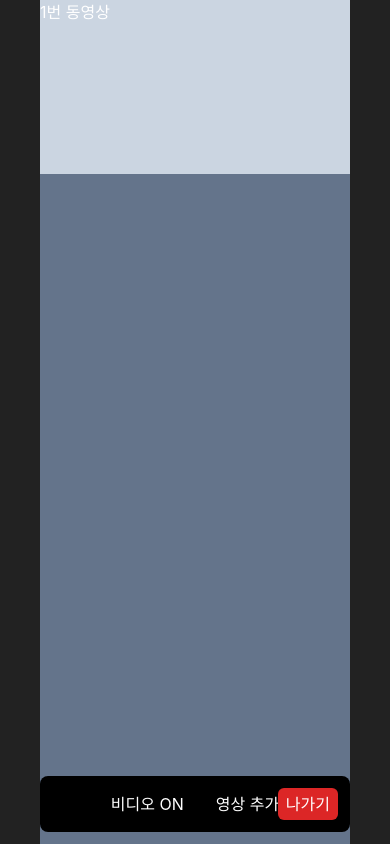
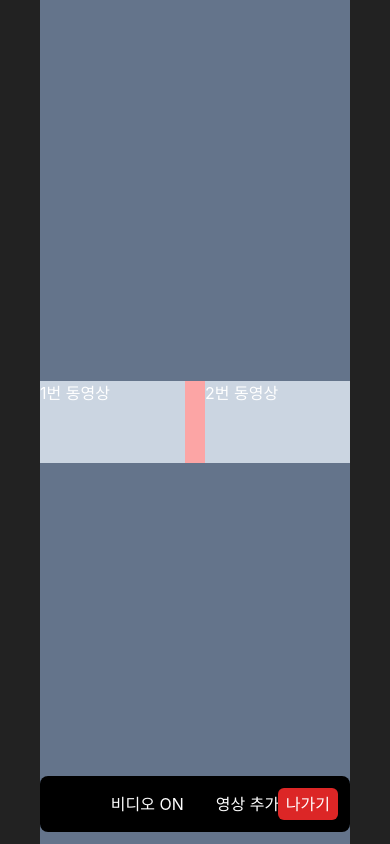
Before and after one commit to kimminsu31415/withstudy, a React (Create React App) app: page /test in a window 390 px wide. Built offline with nearby package versions, Linux system fonts and the light colour scheme.

Commit message:
fix: 영상 화면 반응형 수정

```diff
--- a/src/pages/Test.jsx
+++ b/src/pages/Test.jsx
@@ -4,14 +4,12 @@ function Test() {
   return (
     <div className="relative flex min-h-screen w-full bg-[#222222] text-white">
       {/* 메인콘텐츠 */}
-      <div className="mx-auto w-full max-w-[calc(100%-80px)] bg-slate-500">
-        <div className="relative w-full">
-          {/* 16:9 aspect ratio wrapper */}
-          <div className="pb-[56.25%]">
-            <div className="absolute left-0 top-0 h-full w-full bg-slate-300">
-              1번 동영상
-            </div>
-          </div>
+      <div className="mx-auto flex w-full max-w-[calc(100%-80px)] items-center justify-center bg-slate-500">
+        {/* 영상 */}
+        <div className="flex w-full justify-center gap-5 bg-red-300">
+          {/* flex-1로 각 요소가 같은 너비를 갖도록 하고, w-full을 추가하여 가로폭을 채우도록 설정 */}
+          <div className="aspect-video flex-1 bg-slate-300">1번 동영상</div>
+          <div className="aspect-video flex-1 bg-slate-300">2번 동영상</div>
         </div>
       </div>
 
```
